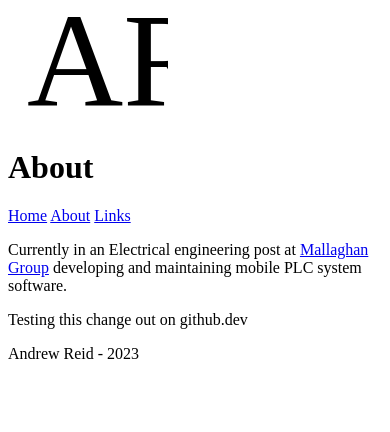
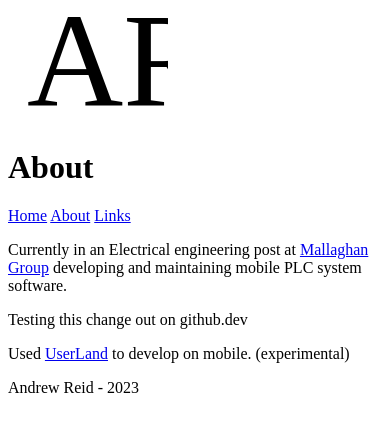
Before and after one commit to andyrobreid/portfolio, a SvelteKit app: page /about in a window 390 px wide. Shown: the top 432 px of the page. Built offline with nearby package versions, Linux system fonts and the light colour scheme.

Commit message:
Change from mobile

```diff
--- a/src/routes/about/+page.svelte
+++ b/src/routes/about/+page.svelte
@@ -1,7 +1,8 @@
 <script>
-	import title from "$lib/title";
+    import title from "$lib/title";
 
     $title = 'About'
 </script>
 <p>Currently in an Electrical engineering post at <a href="https://mallaghangse.com/">Mallaghan Group</a> developing and maintaining mobile PLC system software.</p>
 <p>Testing this change out on github.dev</p>
+<p>Used <a href="https://github.com/CypherpunkArmory/UserLAnd">UserLand</a> to develop on mobile. (experimental)</p>
```
